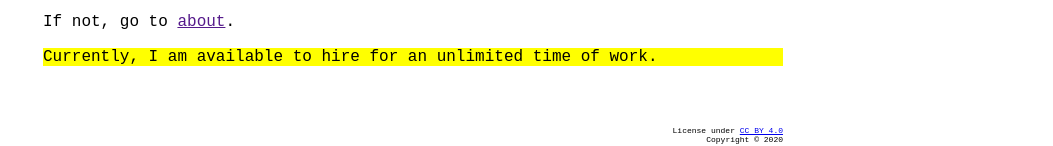
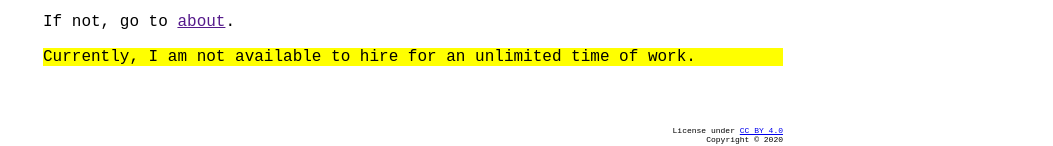
Before and after one commit to geokeloglou/geokeloglou.github.io, a plain HTML site: page index.html in a window 1280 px wide. Shown: the part 536-682 px from the top of the page, without its empty margins (227-1280 px from the left). Drawn offline with Linux system fonts and the light colour scheme.

Commit message:
Update index.html

```diff
--- a/index.html
+++ b/index.html
@@ -65,7 +65,7 @@
       <a href="https://en.wikipedia.org/wiki/Hamburger_button">hamburger</a>.
       <p>If not, go to <a href="">about</a>.</p>
     </div>
-    <mark>Currently, I am available to hire for an unlimited time of work.</mark>
+    <mark>Currently, I am not available to hire for an unlimited time of work.</mark>
   </section>
 
   <footer id="footer">
```
